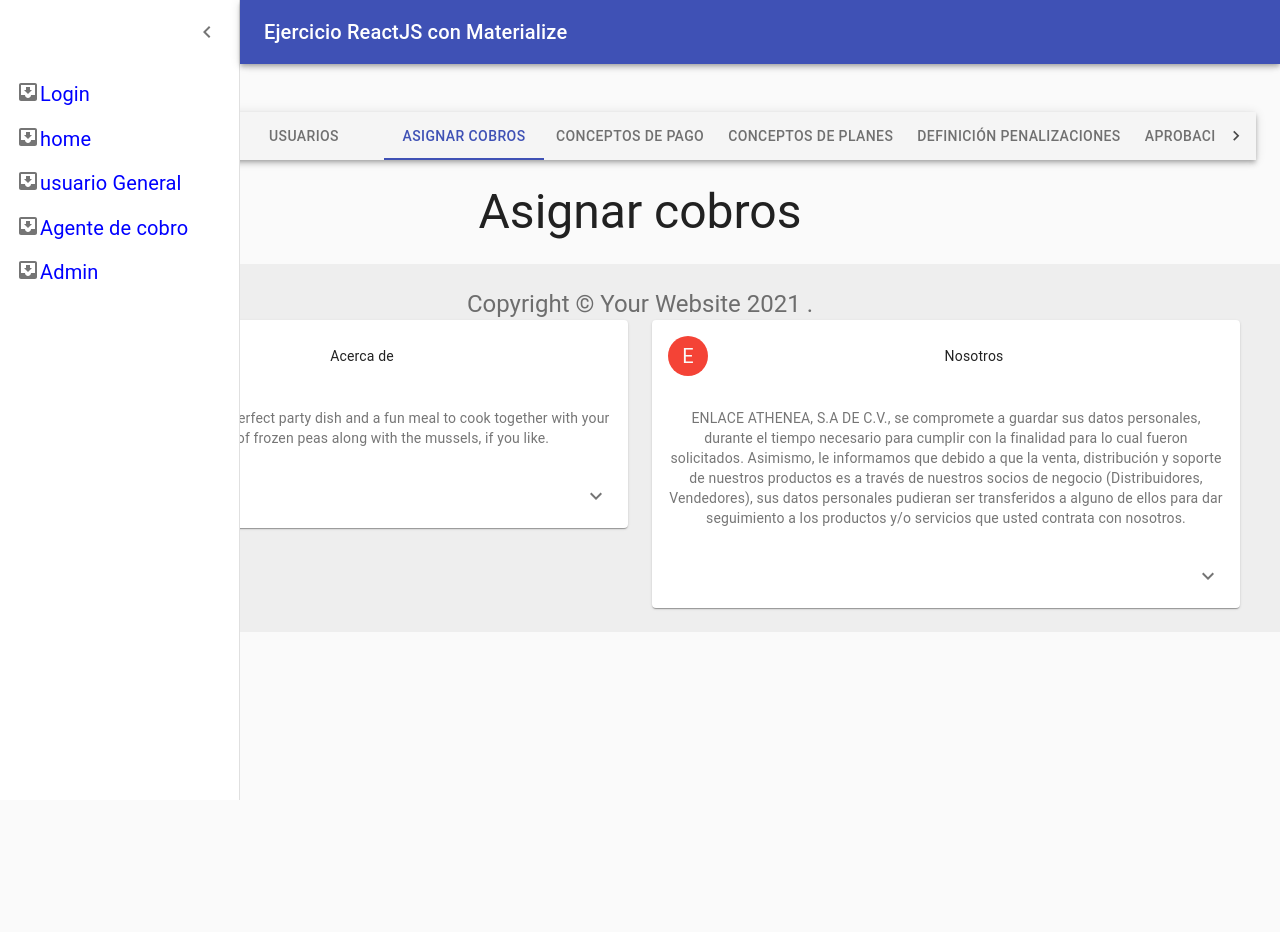
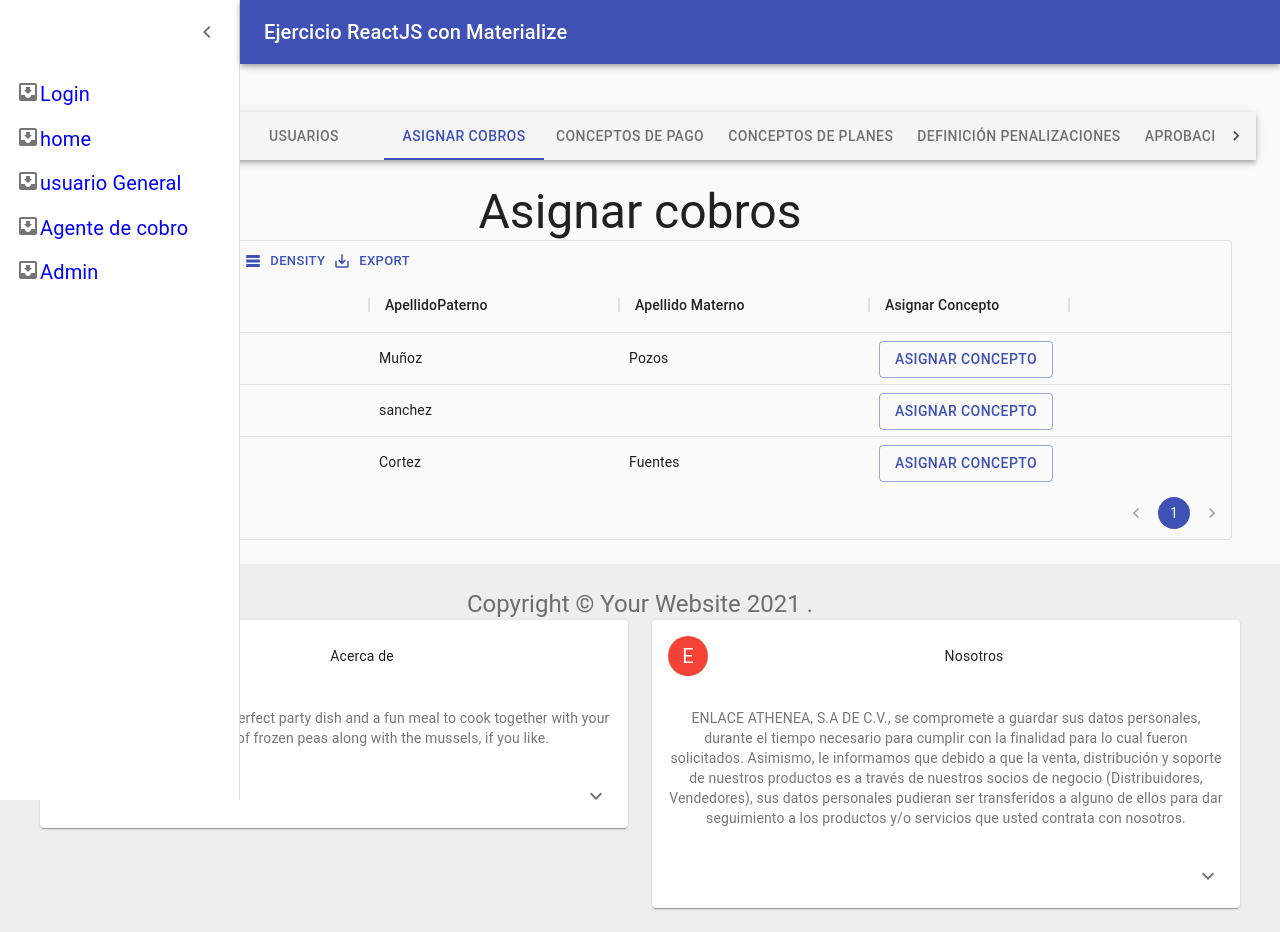
Before and after one commit to MiguelAngelMP10/ejercicio-reactjs-materialize, a React (Create React App) app: page /collection-agent in a window 1280 px wide. Both pictures are taken after a click on the tab "ASIGNAR COBROS". Before the commit the page ends 800 px from the top, so only its background shows below. Built offline with nearby package versions, Linux system fonts and the light colour scheme.

Commit message:
Asignar cobros (Asociación de conceptos y fechas con usuario).

```diff
--- a/package.json
+++ b/package.json
@@ -3,13 +3,16 @@
   "version": "0.1.0",
   "private": true,
   "dependencies": {
+    "@date-io/date-fns": "^1.3.13",
     "@material-ui/core": "^4.11.4",
     "@material-ui/data-grid": "^4.0.0-alpha.27",
     "@material-ui/icons": "^4.11.2",
     "@material-ui/lab": "^4.0.0-alpha.58",
+    "@material-ui/pickers": "^3.3.10",
     "@testing-library/jest-dom": "^5.12.0",
     "@testing-library/react": "^11.2.6",
     "@testing-library/user-event": "^12.8.3",
+    "date-fns": "^2.21.2",
     "react": "^17.0.2",
     "react-dom": "^17.0.2",
     "react-router-dom": "^5.2.0",
--- a/src/App.js
+++ b/src/App.js
@@ -1,4 +1,6 @@
 import { Container } from "@material-ui/core";
+import { MuiPickersUtilsProvider } from "@material-ui/pickers";
+import DateFnsUtils from "@date-io/date-fns";
 import "./App.css";
 import Footer from "./components/Footer";
 
@@ -6,12 +8,14 @@ import Routes from "./routes";
 
 function App() {
   return (
+    <MuiPickersUtilsProvider utils={DateFnsUtils}>
       <div className="App">
         <Container>
           <Routes></Routes>
         </Container>
         <Footer></Footer>
       </div>
+    </MuiPickersUtilsProvider>
   );
 }
 
--- /dev/null
+++ b/src/views/CollectionAgent/components/AsignarCobros/components/UsuarioConceptos/index.js
@@ -0,0 +1,319 @@
+import * as React from "react";
+import {
+  DataGrid,
+  GridToolbar,
+  useGridSlotComponentProps,
+} from "@material-ui/data-grid";
+import Pagination from "@material-ui/lab/Pagination";
+import PersonAddIcon from "@material-ui/icons/PersonAdd";
+import {
+  Button,
+  Chip,
+  Dialog,
+  DialogActions,
+  DialogContent,
+  DialogTitle,
+  FormControl,
+  Input,
+  InputAdornment,
+  InputLabel,
+  MenuItem,
+  Select,
+} from "@material-ui/core";
+import { makeStyles, useTheme } from "@material-ui/core/styles";
+import { AccountCircle } from "@material-ui/icons";
+
+import { KeyboardDatePicker } from "@material-ui/pickers";
+
+const useStyles = makeStyles((theme) => ({
+  formControl: {
+    margin: theme.spacing(1),
+    minWidth: 122,
+  },
+  selectEmpty: {
+    marginTop: theme.spacing(2),
+  },
+  margin: {
+    margin: theme.spacing(1),
+  },
+
+  chips: {
+    display: "flex",
+    flexWrap: "wrap",
+  },
+  chip: {
+    margin: 2,
+  },
+  noLabel: {
+    marginTop: theme.spacing(3),
+  },
+}));
+
+const rows = [
+  {
+    id: 1,
+    usuario: "Miguel Angel",
+    apellidoPaterno: "Muñoz",
+    apellidoMaterno: "Pozos",
+  },
+
+  {
+    id: 6,
+    usuario: "Miguel ",
+    apellidoPaterno: "sanchez",
+    apellidoMaterno: "",
+  },
+  {
+    id: 7,
+    usuario: "Jorge",
+    apellidoPaterno: "Cortez",
+    apellidoMaterno: "Fuentes",
+  },
+  {
+    id: 8,
+    usuario: "Ara",
+    apellidoPaterno: "Nava",
+    apellidoMaterno: "",
+  },
+  {
+    id: 9,
+    usuario: "Pedro",
+    apellidoPaterno: "Cruz",
+    apellidoMaterno: "",
+  },
+  {
+    id: 10,
+    usuario: "Miguel Angel",
+    apellidoPaterno: "Marquez",
+    apellidoMaterno: "",
+  },
+];
+
+function CustomPagination() {
+  const { state, apiRef } = useGridSlotComponentProps();
+
+  return (
+    <Pagination
+      className={{ display: "flex" }}
+      color="primary"
+      count={state.pagination.pageCount}
+      page={state.pagination.page + 1}
+      onChange={(event, value) => apiRef.current.setPage(value - 1)}
+    />
+  );
+}
+
+const ITEM_HEIGHT = 48;
+const ITEM_PADDING_TOP = 8;
+const MenuProps = {
+  PaperProps: {
+    style: {
+      maxHeight: ITEM_HEIGHT * 4.5 + ITEM_PADDING_TOP,
+      width: 500,
+    },
+  },
+};
+
+const conceptos = ["Inscripción", "mensualidad "];
+
+function getStyles(name, personName, theme) {
+  return {
+    fontWeight:
+      personName.indexOf(name) === -1
+        ? theme.typography.fontWeightRegular
+        : theme.typography.fontWeightMedium,
+  };
+}
+
+export default function UsuarioConceptos() {
+  const [open, setOpen] = React.useState(false);
+  const [user, setUser] = React.useState("");
+  const theme = useTheme();
+  const [personName, setPersonName] = React.useState([]);
+
+  const [selectedDate, setSelectedDate] = React.useState(new Date());
+
+  const handleDateChange = (date) => {
+    setSelectedDate(date);
+  };
+
+  const handleChange = (event) => {
+    setPersonName(event.target.value);
+  };
+
+  const handleClose = () => {
+    setOpen(false);
+  };
+
+  const handleAddUser = () => {
+    setOpen(false);
+    alert(user);
+  };
+  const columns = [
+    { field: "id", headerName: "ID", width: 70 },
+    { field: "usuario", headerName: "Usuario", width: 250 },
+    { field: "apellidoPaterno", headerName: "ApellidoPaterno", width: 250 },
+    { field: "apellidoMaterno", headerName: "Apellido Materno", width: 250 },
+    {
+      field: "asignarConcepto",
+      headerName: "Asignar Concepto",
+      width: 200,
+      renderCell: (params) => (
+        <strong>
+          <Button
+            variant="outlined"
+            color="primary"
+            onClick={() => {
+              setOpen(true);
+            }}
+          >
+            Asignar concepto
+          </Button>
+        </strong>
+      ),
+    },
+  ];
+
+  const classes = useStyles();
+
+  return (
+    <div style={{ height: 300, width: "100%" }}>
+      <DataGrid
+        rows={rows}
+        columns={columns}
+        pageSize={10}
+        rowsPerPageOptions={[10, 50]}
+        components={{
+          Toolbar: GridToolbar,
+          Pagination: CustomPagination,
+        }}
+      />
+
+      <Dialog
+        onClose={handleClose}
+        aria-labelledby="customized-dialog-title"
+        open={open}
+        fullWidth={true}
+      >
+        <DialogTitle id="customized-dialog-title" onClose={handleClose}>
+          Agregar conceptos a Usuario
+        </DialogTitle>
+        <DialogContent dividers>
+          <div>
+            <FormControl className={classes.margin} fullWidth={true}>
+              <InputLabel htmlFor="nombre-usuario">Nombre usuario</InputLabel>
+              <Input
+                id="nombre-usuario"
+                disabled
+                value="Miguel Angel"
+                startAdornment={
+                  <InputAdornment position="start">
+                    <AccountCircle />
+                  </InputAdornment>
+                }
+              />
+            </FormControl>
+            <FormControl className={classes.margin} fullWidth={true}>
+              <InputLabel htmlFor="apellido-paterno-usuario">
+                Apellido Paterno Usuario
+              </InputLabel>
+              <Input
+                id="apellido-paterno-usuario"
+                disabled
+                value="Pozos"
+                startAdornment={
+                  <InputAdornment position="start">
+                    <AccountCircle />
+                  </InputAdornment>
+                }
+              />
+            </FormControl>
+            <FormControl className={classes.margin} fullWidth={true}>
+              <InputLabel htmlFor="apellido-materno-usuario">
+                Apellido Materno Usuario
+              </InputLabel>
+              <Input
+                id="apellido-materno-usuario"
+                disabled
+                value="Muñoz"
+                startAdornment={
+                  <InputAdornment position="start">
+                    <AccountCircle />
+                  </InputAdornment>
+                }
+              />
+            </FormControl>
+
+            <FormControl className={classes.formControl} fullWidth={true}>
+              <InputLabel id="demo-mutiple-conceptos-label">
+                Conceptos
+              </InputLabel>
+              <Select
+                labelId="demo-mutiple-conceptos-label"
+                id="demo-mutiple-conceptos"
+                multiple
+                value={personName}
+                onChange={handleChange}
+                input={<Input id="select-multiple-conceptos" />}
+                renderValue={(selected) => (
+                  <div className={classes.chips}>
+                    {selected.map((value) => (
+                      <Chip
+                        key={value}
+                        label={value}
+                        className={classes.chip}
+                      />
+                    ))}
+                  </div>
+                )}
+                MenuProps={MenuProps}
+              >
+                {conceptos.map((name) => (
+                  <MenuItem
+                    key={name}
+                    value={name}
+                    style={getStyles(name, personName, theme)}
+                  >
+                    {name}
+                  </MenuItem>
+                ))}
+              </Select>
+            </FormControl>
+
+            <KeyboardDatePicker
+              margin="normal"
+              id="date-picker-dialog"
+              label="Fecha Inicio"
+              format="MM/dd/yyyy"
+              value={selectedDate}
+              onChange={handleDateChange}
+              KeyboardButtonProps={{
+                "aria-label": "change date",
+              }}
+            />
+            <KeyboardDatePicker
+              margin="normal"
+              id="date-picker-dialog"
+              label="fecha fin"
+              format="MM/dd/yyyy"
+              value={selectedDate}
+              onChange={handleDateChange}
+              KeyboardButtonProps={{
+                "aria-label": "change date",
+              }}
+            />
+          </div>
+        </DialogContent>
+        <DialogActions>
+          <Button autoFocus onClick={handleClose} color="secondary">
+            Cerrar
+          </Button>
+          <Button autoFocus onClick={handleAddUser} color="primary">
+            <PersonAddIcon></PersonAddIcon>
+            Agregar conceptos
+          </Button>
+        </DialogActions>
+      </Dialog>
+    </div>
+  );
+}
--- /dev/null
+++ b/src/views/CollectionAgent/components/AsignarCobros/index.js
@@ -0,0 +1,5 @@
+import UsuarioConceptos from "./components/UsuarioConceptos";
+
+export default function AsignarCobros() {
+  return <UsuarioConceptos></UsuarioConceptos>;
+}
--- a/src/views/CollectionAgent/components/Tabs/index.js
+++ b/src/views/CollectionAgent/components/Tabs/index.js
@@ -8,6 +8,7 @@ import Typography from "@material-ui/core/Typography";
 import Box from "@material-ui/core/Box";
 import Pagos from "../Pagos";
 import Usuarios from "../Usuarios";
+import AsignarCobros from "../AsignarCobros";
 
 function TabPanel(props) {
   const { children, value, index, ...other } = props;
@@ -96,6 +97,7 @@ export default function ScrollableTabsButtonAuto() {
       <TabPanel value={value} index={2}>
         <Typography variant="h3" component="h5">
           Asignar cobros
+          <AsignarCobros></AsignarCobros>
         </Typography>
       </TabPanel>
       <TabPanel value={value} index={3}>
```
Also changed, not shown: 1 other file (tests, documents, lock files or other folders). Lines whose indentation alone changed are shown as unchanged.
